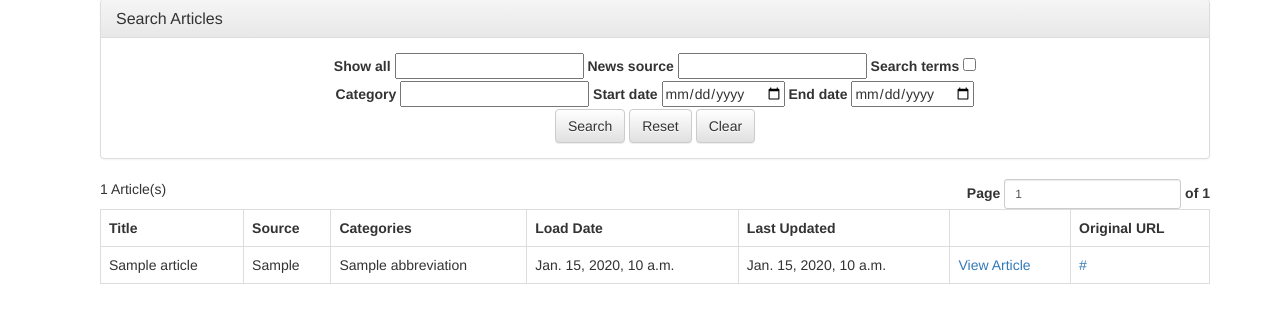
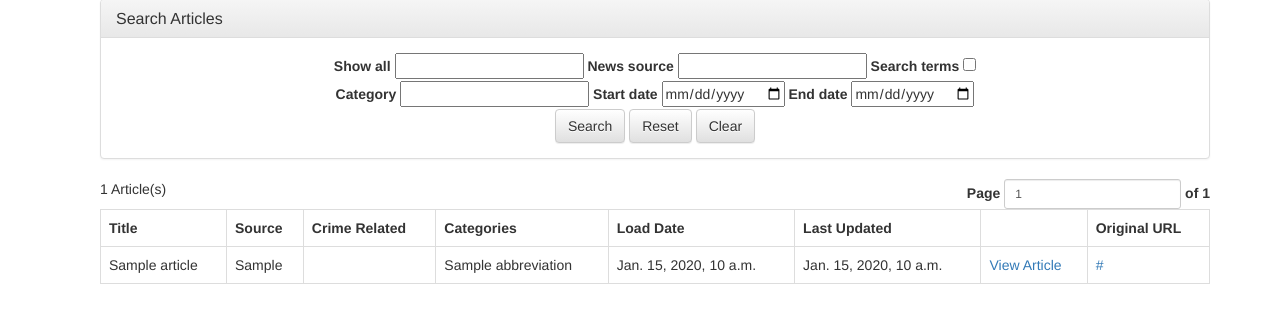
Before and after one commit to chicago-justice-project/chicago-justice, a Django app: template cjp/templates/newsarticles/articleList.html in a window 1280 px wide. Shown: the part 143-466 px from the top of the page. Run offline with Django 3.2, Linux system fonts and the light colour scheme; the template is opened without the code that fills it: most values are stand-ins (such as "Sample title", 1, 10 or a date in 2020); form fields are guessed from the names that the template uses; some libraries are stand-ins or nearby versions.

Commit message:
Revert to checkmarks column for relevant articles

```diff
--- a/cjp/templates/newsarticles/articleList.html
+++ b/cjp/templates/newsarticles/articleList.html
@@ -73,22 +73,24 @@
             <tr>
                 <th>Title</th>
                 <th>Source</th>
+                <th>Crime Related</th>
                 <th>Categories</th>
                 <th>Load Date</th>
                 <th>Last Updated</th>
                 <th></th>
                 <th>Original URL</th>
             </tr>
-            {% for article in articles.object_list %}
-              {% if article.is_relevant %}
-                <tr class="success">
-              {% elif article.is_coded %}
-                <tr class="danger">
-              {% else %}
+             {% for article in articles.object_list %}
                 <tr>
-              {% endif %}
                   <td>{{ article.title|safe }}</td>
                   <td>{{ article.news_source }}</td>
+                  <td class="text-center">
+                    {% if article.is_relevant %}
+                    <img src="{% static "good_checkmark.png" %}" alt="crime related" />
+                    {% elif article.is_coded %}
+                    <img src="{% static "bad_x.png" %}" alt="not crime related" />
+                    {% endif %}
+                  </td>
                   <td>
                     {% for category in article.get_categories %}
                       {{ category.abbreviation }}<br />
```
